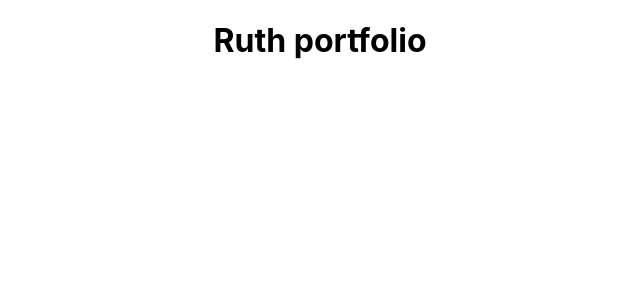
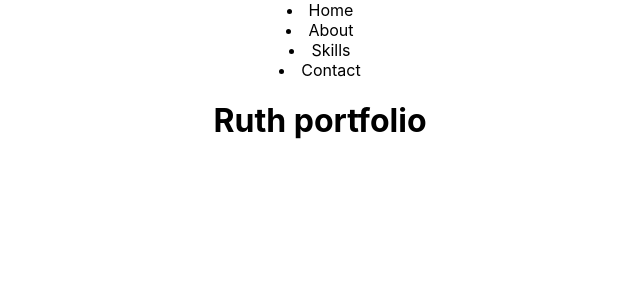
Before and after one commit to ruthjelimo/portfolio, a React (Create React App) app: page / in a window 1280 px wide. Shown: the top 300 px of the page, without its empty margins (320-960 px from the left). Built offline with nearby package versions, Linux system fonts and the light colour scheme.

Commit message:
added a component

```diff
--- a/src/App.js
+++ b/src/App.js
@@ -1,9 +1,11 @@
 
 import './App.css';
+import Navbar from './Navbar';
 
 function App() {
   return (
     <div className="App">
+      <Navbar/>
       <div className="content">
         <h1>Ruth portfolio</h1>
       </div>
--- /dev/null
+++ b/src/Navbar.js
@@ -0,0 +1,16 @@
+const Navbar
+ = () => {
+    return (
+        <nav className="navbar">
+
+                <li>Home</li>
+                <li>About</li>
+                <li>Skills</li>
+                <li>Contact</li>
+
+        </nav>
+     );
+}
+
+export default Navbar
+;
```
Also changed, not shown: src/Home.js (added).
